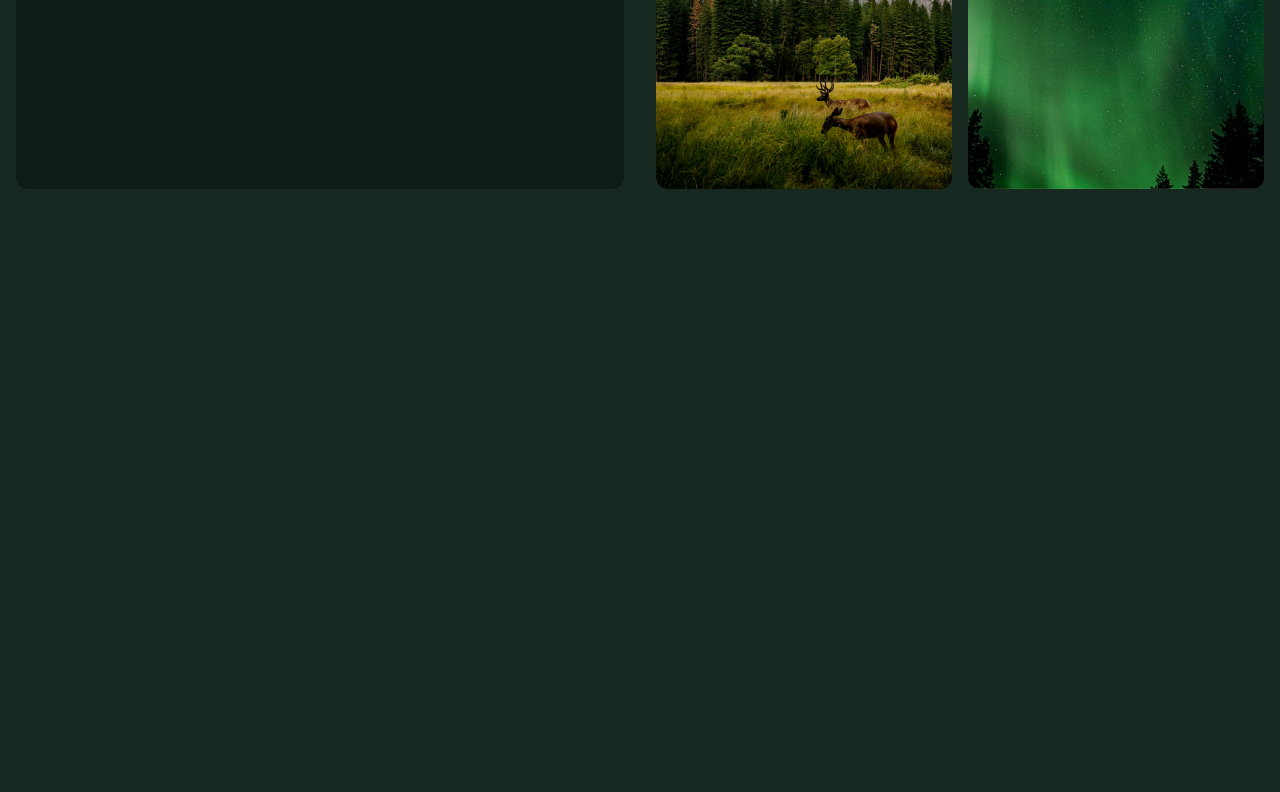
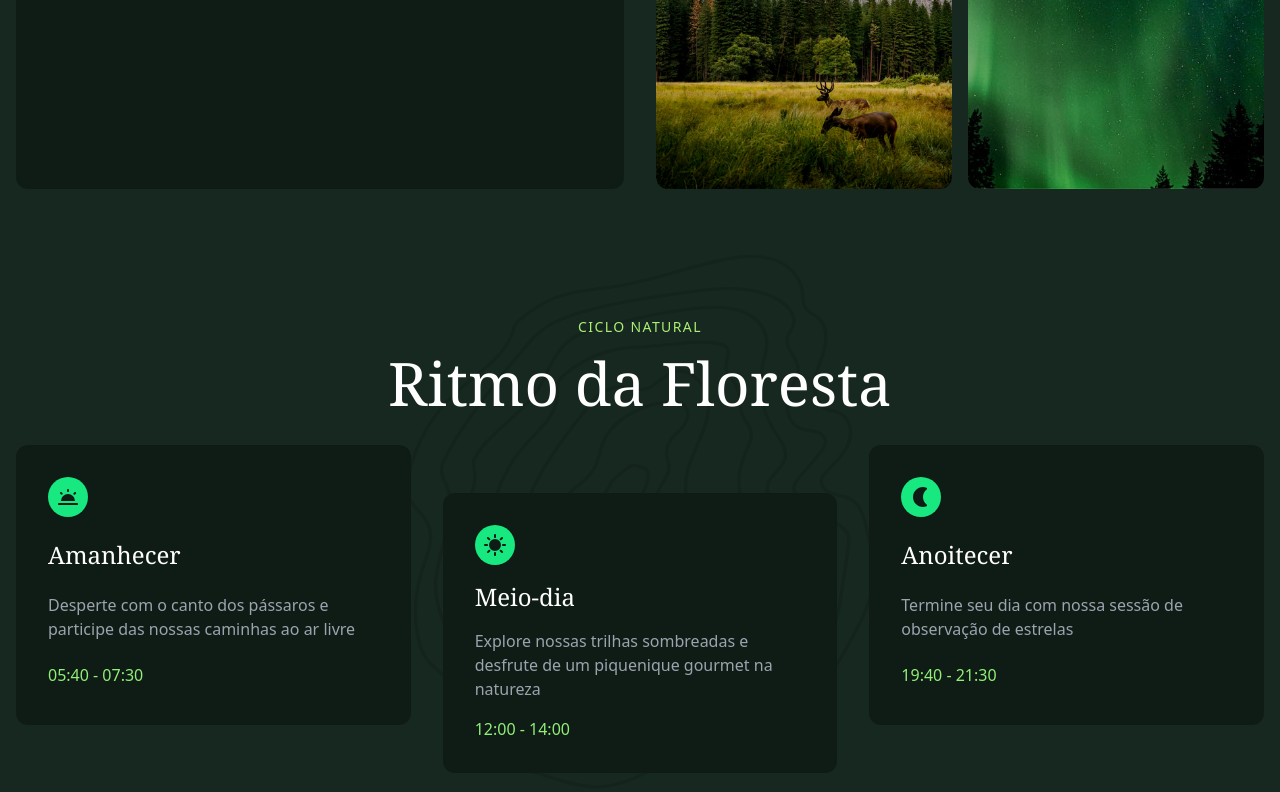
Before and after one commit to MateusFrancoDev/Forrest, a website: page src/index.html in a window 1280 px wide. Shown: the part 2751-3543 px from the top of the page. Before the commit the page ends 3324 px from the top, so only its background shows below. Drawn offline with Linux system fonts and the light colour scheme.

Commit message:
Ritmo da Floresta

```diff
--- a/src/index.html
+++ b/src/index.html
@@ -83,6 +83,8 @@
   </div>
 </section>
 
+<!-- eventos -->
+
 <section id="eventos" class="mb-12 sm:mb-16 py-12 sm:py-16 bg-verde-900">
   <div class="container">
     <p class="mb-4 text-center text-verde-200 uppercase tracking-widest text-sm">Conecte-se com a natureza</p>
@@ -160,5 +162,39 @@
   </div>
 </section>
 
+<section class="container bg-[url('./img/padrao.svg')] bg-contain bg-center bg-no-repeat mb-12 sm:mb-16 sm:py-16">
+  <p class="mb-4 text-center text-verde-200 uppercase tracking-widest text-sm">Ciclo Natural</p>
+  <h2 class="mb-8 mx-auto font-serif text-balance text-center max-w-screen-md text-white text-4xl sm:text-6xl">Ritmo da Floresta
+  </h2>
+  <div class="flex flex-col sm:flex-row sm:gap-8">
+    <div class="grid flex-1 gap-4 bg-verde-900 p-6 sm:p-8 rounded-xl transition-transform sm:hover:-translate-y-2">
+      <div class="bg-verde-400 rounded-full size-10 flex items-center justify-center" >
+        <img src="./img/manha.svg" alt="Icone decorativo">
+      </div>
+      <h3 class="font-serif text-2xl text-white">Amanhecer</h3>
+      <p class="text-gray-400">Desperte com o canto dos pássaros e participe das nossas caminhas ao ar livre</p>
+      <span class="text-verde-300">05:40 - 07:30</span>
+    </div>
+
+    <div class="grid flex-1 gap-4 bg-verde-900 p-6 sm:p-8 rounded-xl transition-transform sm:translate-y-12  sm:hover:translate-y-10">
+      <div class="bg-verde-400 rounded-full size-10 flex items-center justify-center" >
+        <img src="./img/dia.svg" alt="Icone decorativo">
+      </div>
+      <h3 class="font-serif text-2xl text-white">Meio-dia</h3>
+      <p class="text-gray-400">Explore nossas trilhas sombreadas e desfrute de um piquenique gourmet na natureza</p>
+      <span class="text-verde-300">12:00 - 14:00</span>
+    </div>
+
+    <div class="grid flex-1 gap-4 bg-verde-900 p-6 sm:p-8 rounded-xl transition-transform sm:hover:-translate-y-2">
+      <div class="bg-verde-400 rounded-full size-10 flex items-center justify-center" >
+        <img src="./img/noite.svg" alt="Icone decorativo">
+      </div>
+      <h3 class="font-serif text-2xl text-white">Anoitecer</h3>
+      <p class="text-gray-400">Termine seu dia com nossa sessão de observação de estrelas</p>
+      <span class="text-verde-300">19:40 - 21:30</span>
+    </div>
+  </div>
+</section>
+
 </body>
 </html>
```
Also changed, not shown: src/output.css.
